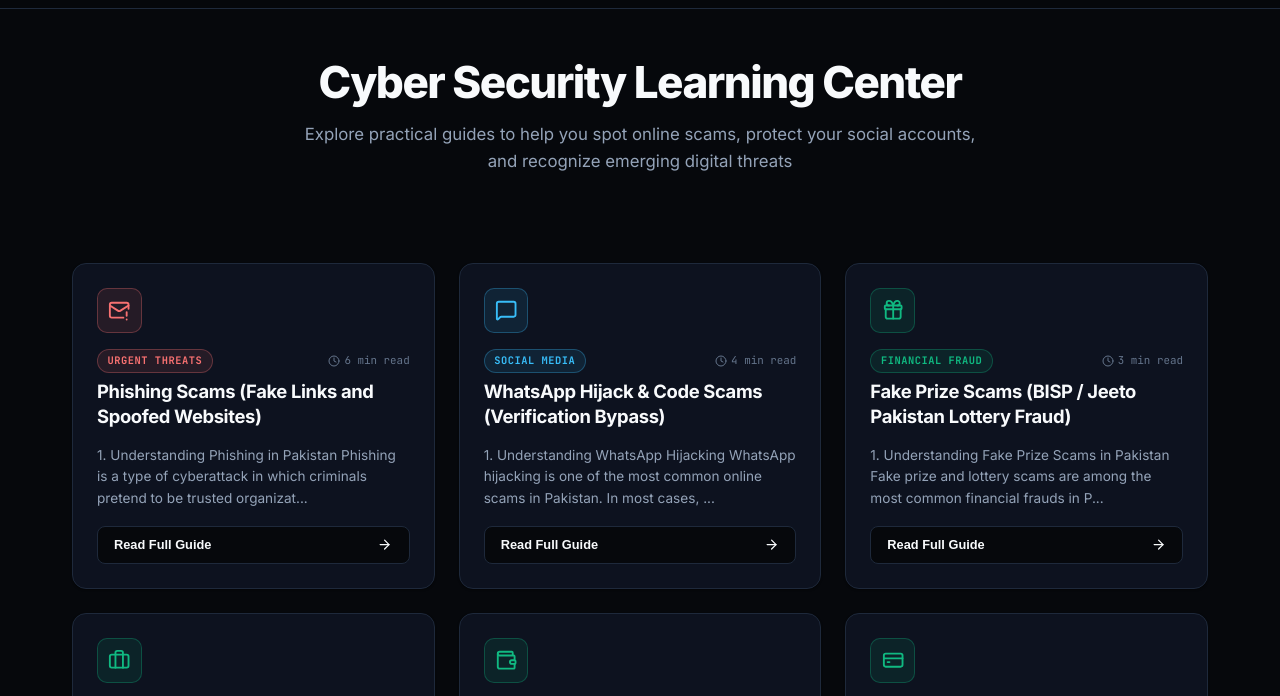
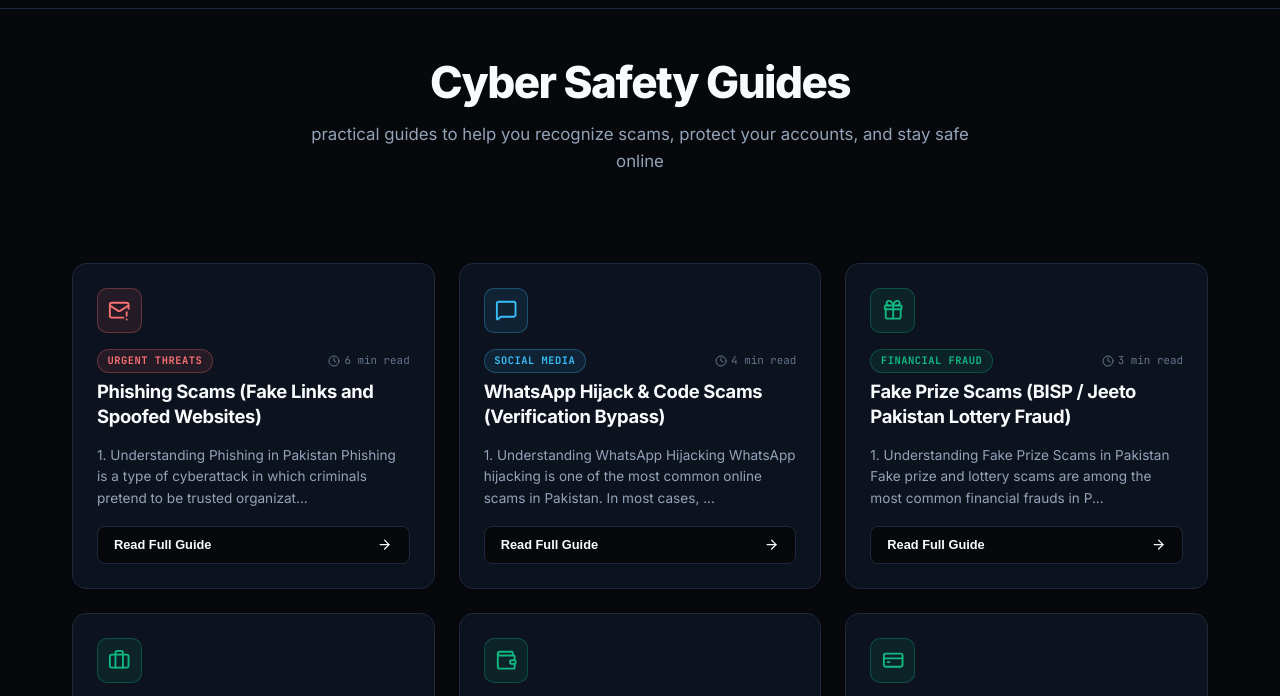
Before and after one commit to Kamran-Liaquat404/SafePK, a website built with Vite: page pages/learn.html in a window 1280 px wide. Shown: the part 45-741 px from the top of the page. Built offline with nearby package versions, Linux system fonts and the light colour scheme.

Commit message:
Update learn.html

```diff
--- a/pages/learn.html
+++ b/pages/learn.html
@@ -95,10 +95,10 @@
           <!-- Hero Section -->
           <div class="learn-hero-container">
             <h1 class="learn-hero-title">
-              Cyber Security Learning Center
+              Cyber Safety Guides
             </h1>
             <p class="learn-hero-subtitle">
-              Explore practical guides to help you spot online scams, protect your social accounts, and recognize emerging digital threats
+              practical guides to help you recognize scams, protect your accounts, and stay safe online
           </div>
 
           <div class="learn-articles-grid" id="scams-grid" style="margin-top: 1.5rem;">
@@ -122,7 +122,7 @@
             <nav class="article-breadcrumbs" aria-label="Breadcrumb">
               <a href="../index.html">Home</a>
               <span class="article-breadcrumbs-sep">/</span>
-              <a href="javascript:void(0)" onclick="window.showHomeView()">Knowledge Center</a>
+              <a href="javascript:void(0)" onclick="window.showHomeView()"> Guides</a>
               <span class="article-breadcrumbs-sep">/</span>
               <span id="art-breadcrumb-cat" class="art-breadcrumb-cat">Category</span>
               <span class="article-breadcrumbs-sep">/</span>
```
